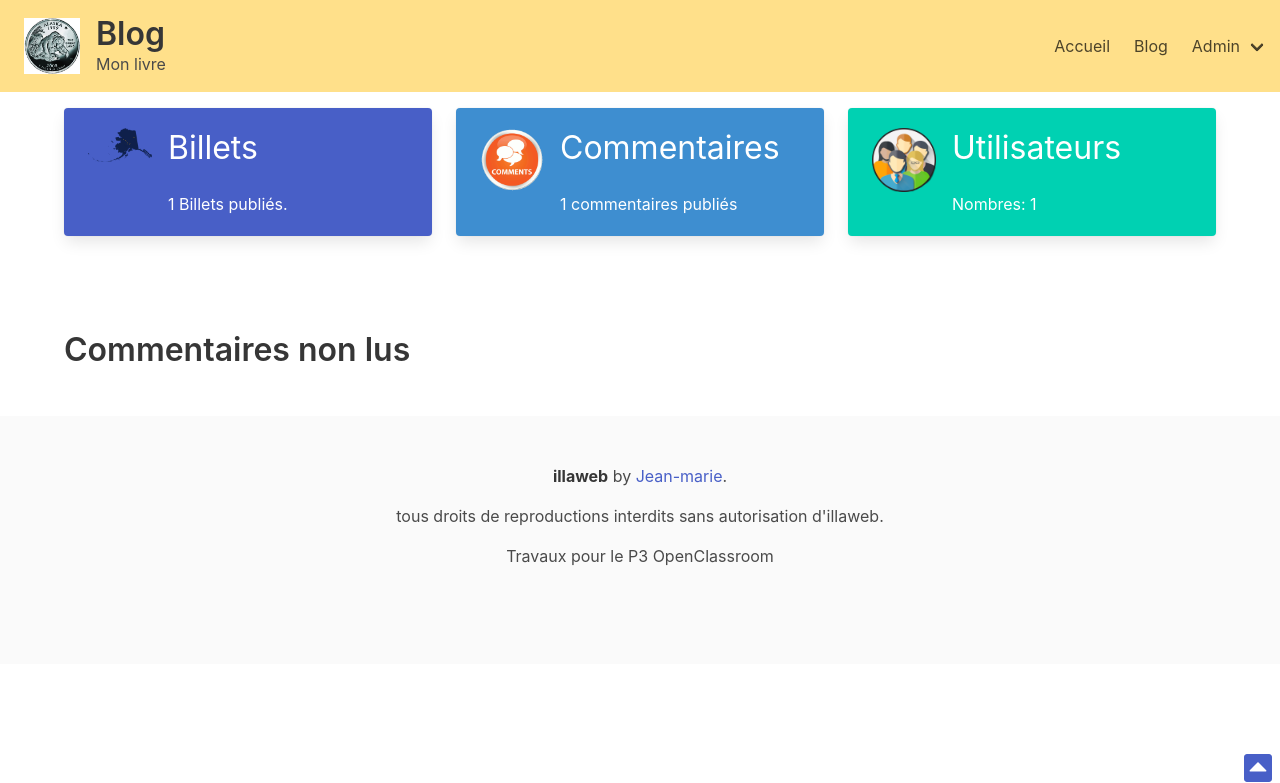
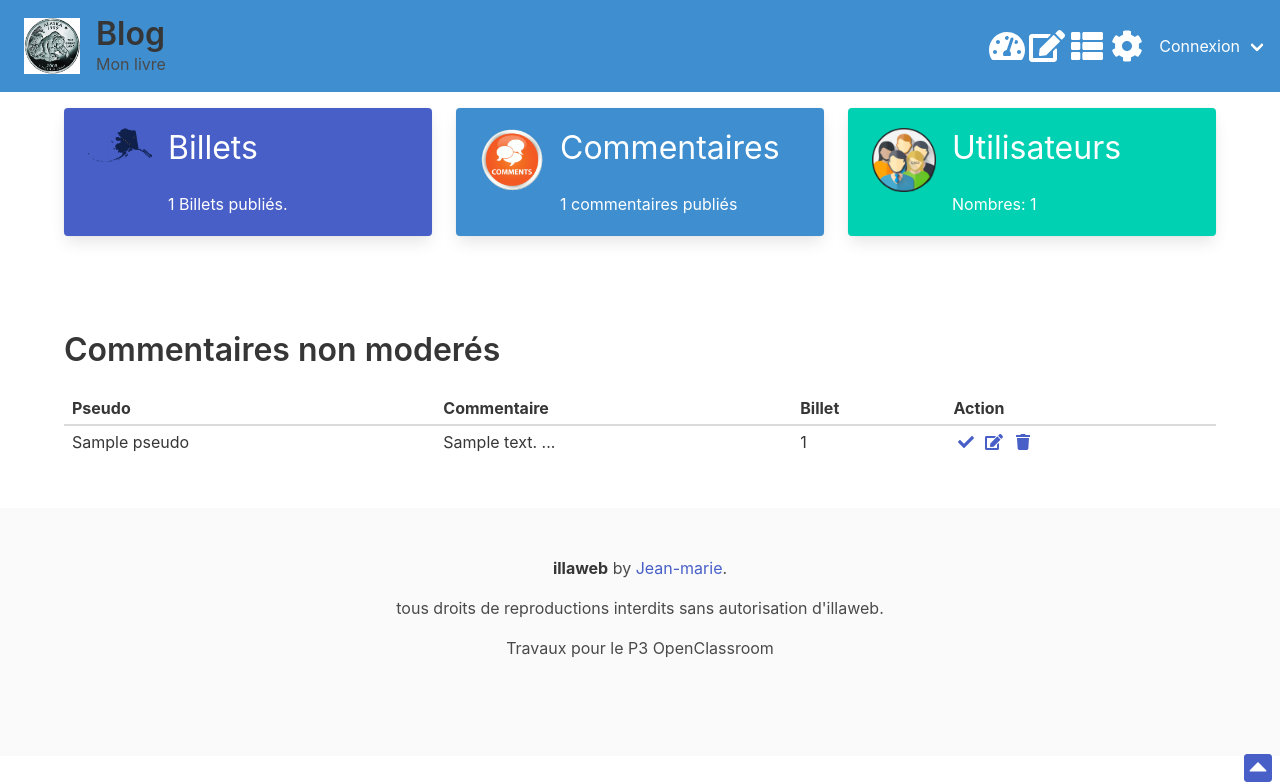
Before and after one commit to illaweb35/Alaska, a PHP site: template Src/Views/Back/Dashboard.phtml in a window 1280 px wide. Shown: the top 783 px of the page. Run offline with PHP 8.4, Linux system fonts and the light colour scheme; the visitor is signed in with stand-in values (Sample User, id 1); the template is opened without the code that fills it: most values are stand-ins (such as "Sample title", 1, 10 or a date in 2020); some libraries are stand-ins or nearby versions.

Commit message:
navbar Admin et Dasboard

```diff
--- a/Src/Entity/Comment.php
+++ b/Src/Entity/Comment.php
@@ -66,7 +66,7 @@ class Comment
     {
         return $this->create_at;
     }
-    public function getBil_Id()
+    public function getBil_id()
     {
         return $this->bil_id;
     }
--- a/Src/Views/Back/Dashboard.phtml
+++ b/Src/Views/Back/Dashboard.phtml
@@ -58,6 +58,40 @@
 </section>
 <section class="section">
   <div class="container">
-    <h2 class="title">Commentaires non lus</h2>
+    <h2 class="title">Commentaires non moderés</h2>
+    <table class="table  is-striped is-narrow is-hoverable is-fullwidth">
+      <thead>
+        <tr>
+          <th>Pseudo</th>
+          <th>Commentaire</th>
+          <th>Billet</th>
+          <th>Action</th>
+        </tr>
+      </thead>
+        <?php foreach ($comments as $comment):?>
+      <tbody>
+        <td><?= htmlspecialchars($comment->getPseudo())?></td>
+        <td><?= substr(nl2br(htmlspecialchars($comment->getContent())), 0, 100); ?> ...</td>
+        <td><?= htmlspecialchars($comment->getBil_id())?></td>
+        <td>
+          <a href="">
+            <span class="icon">
+              <i class="fas fa-check"></i>
+            </span>
+          </a>
+          <a href="">
+            <span class="icon">
+              <i class="fas fa-edit"></i>
+            </span>
+          </a>
+          <a href="">
+            <span class="icon">
+              <i class="fas fa-trash"></i>
+            </span>
+          </a>
+        </td>
+      </tbody>
+            <?php endforeach?>
+    </table>
   </div>
 </section>
--- a/Src/Views/inc/navbar_admin.phtml
+++ b/Src/Views/inc/navbar_admin.phtml
@@ -1,4 +1,4 @@
-<nav class="navbar is-fixed-top is-warning" role="navigation" aria-label="main navigation">
+<nav class="navbar is-fixed-top is-info" role="navigation" aria-label="main navigation">
   <div class="navbar-brand">
     <div class="navbar-item">
       <a class="navbar-item" href="<?= BASEPATH ?>" title="Retour à la page d'accueil">
@@ -23,31 +23,37 @@
   </div>
   <div class="navbar-menu" id="navMenu">
   <div class="navbar-end">
-    <a href="<?= BASEPATH ?>" class="navbar-item">Accueil</a>
-    <a href="<?= BASEPATH.'Front/list'?>" class="navbar-item">Blog</a>
+    <a href="<?= BASEPATH.'Back/onBoard'?>" class="navbar-item" title="Tableau de bord">
+      <span class="icon">
+        <i class="fas fa-2x fa-tachometer-alt"></i>
+      </span>
+    </a>
+    <a href="<?= BASEPATH.'Back/write'?>" class="navbar-item" title="écrire un billet">
+      <span class="icon">
+        <i class="fas fa-2x fa-edit"></i>
+      </span>
+    </a>
+    <a href="<?= BASEPATH.'Back/list'?>" class="navbar-item" title="Liste des billets">
+      <span class="icon">
+        <i class="fas fa-2x fa-th-list"></i>
+      </span>
+    </a>
+    <a href="<?= BASEPATH.'Back/parameter'?>" class="navbar-item" title="Paramètres">
+      <span class="icon">
+        <i class="fas fa-2x fa-cog"></i>
+      </span>
+    </a>
     <div class="navbar-item has-dropdown is-hoverable">
      <a class="navbar-link" href="">
-      Admin
+      Connexion
      </a>
-     <div class="navbar-dropdown is-boxed">
-       <a class="navbar-item" href="/documentation/overview/start/">
-         Overview
+     <div class="navbar-dropdown ">
+       <hr class="navbar-divider">
+       <a class="navbar-item" href="<?= BASEPATH.'Front/index'?>">
+        Quitter
        </a>
-       <a class="navbar-item" href="https://bulma.io/documentation/modifiers/syntax/">
-         Modifiers
-       </a>
-       <a class="navbar-item" href="https://bulma.io/documentation/columns/basics/">
-         Columns
-       </a>
-       <a class="navbar-item" href="https://bulma.io/documentation/layout/container/">
-         Layout
-       </a>
-       <a class="navbar-item" href="https://bulma.io/documentation/form/general/">
-         Form
-       </a>
-       <hr class="navbar-divider">
        <a class="navbar-item" href="<?= BASEPATH.'Main/logout'?>">
-        déconnection
+        Déconnecter
        </a>
 
      </div>
```
Lines whose indentation alone changed are shown as unchanged.
